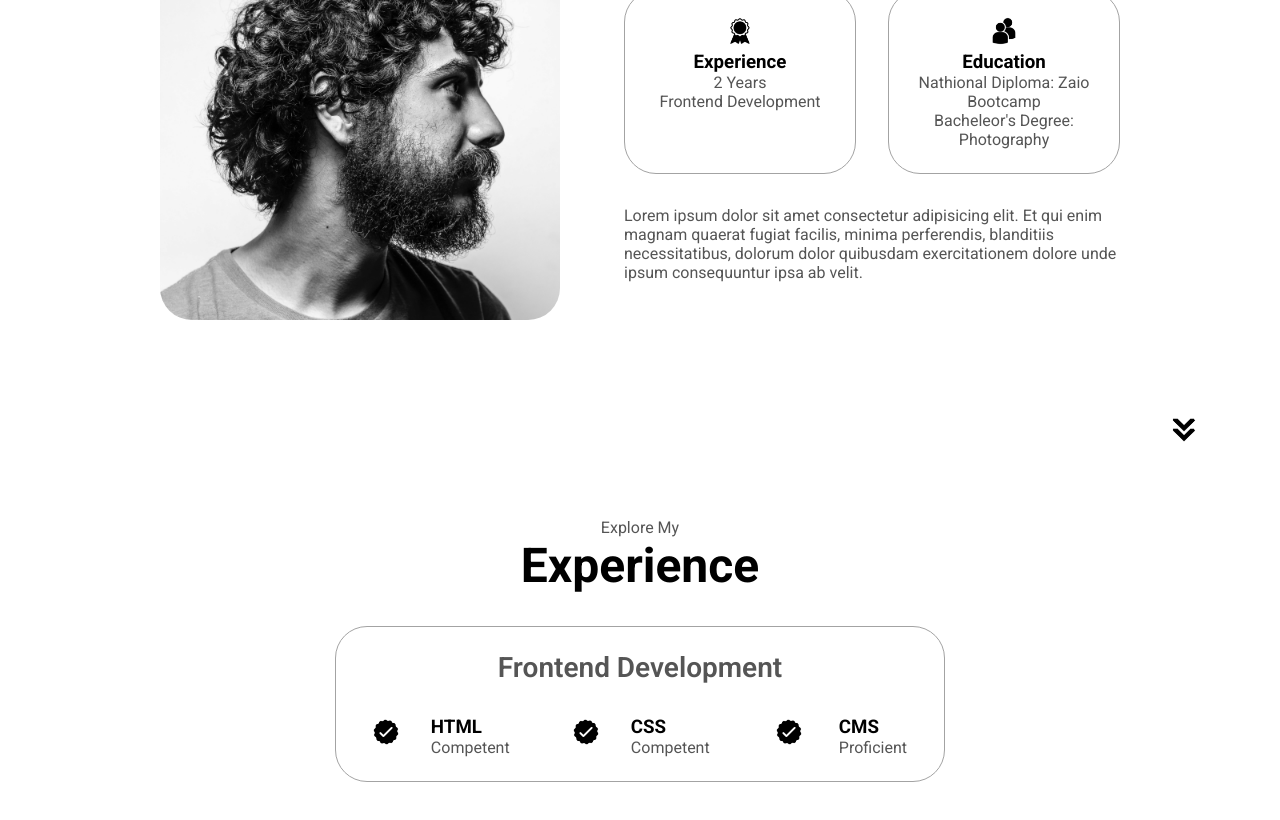
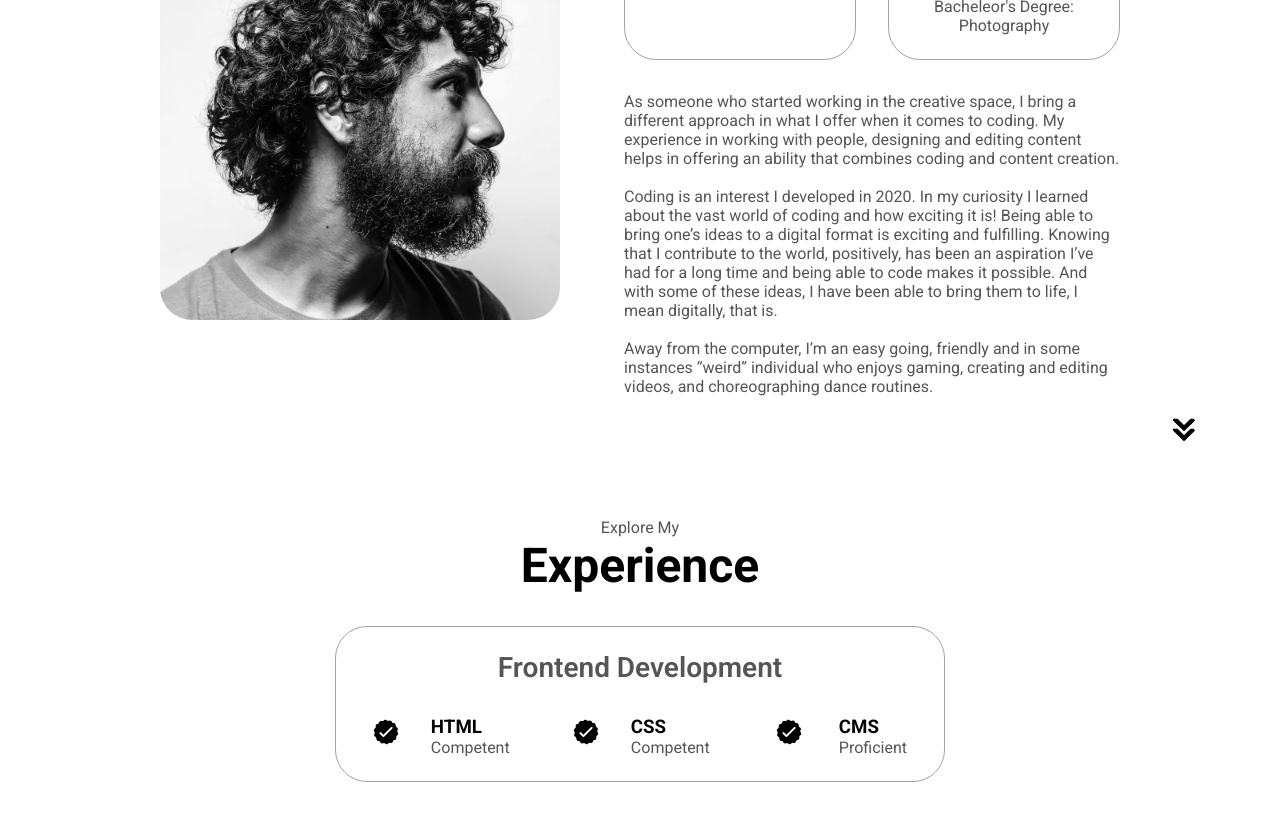
Before and after one commit to Ofentse-T/My-Web-Work, a plain HTML site: page index.html in a window 1280 px wide. Shown: the part 1058-1878 px from the top of the page. Drawn offline with Linux system fonts and the light colour scheme; a web font is replaced by a local one.

Commit message:
Added about me content

```diff
--- a/index.html
+++ b/index.html
@@ -113,10 +113,9 @@
           </div>
           <div class="text-container">
             <p>
-              Lorem ipsum dolor sit amet consectetur adipisicing elit. Et qui
-              enim magnam quaerat fugiat facilis, minima perferendis, blanditiis
-              necessitatibus, dolorum dolor quibusdam exercitationem dolore unde
-              ipsum consequuntur ipsa ab velit.
+              As someone who started working in the creative space, I bring a different approach in what I offer when it comes to coding. My experience in working with people, designing and editing content helps in offering an ability that combines coding and content creation.<br><br>
+              Coding is an interest I developed in 2020. In my curiosity I learned about the vast world of coding and how exciting it is! Being able to bring one’s ideas to a digital format is exciting and fulfilling. Knowing that I contribute to the world, positively, has been an aspiration I’ve had for a long time and being able to code makes it possible. And with some of these ideas, I have been able to bring them to life, I mean digitally, that is.<br><br>
+              Away from the computer, I’m an easy going, friendly and in some instances “weird” individual who enjoys gaming, creating and editing videos, and choreographing dance routines.
             </p>
           </div>
         </div>
```
